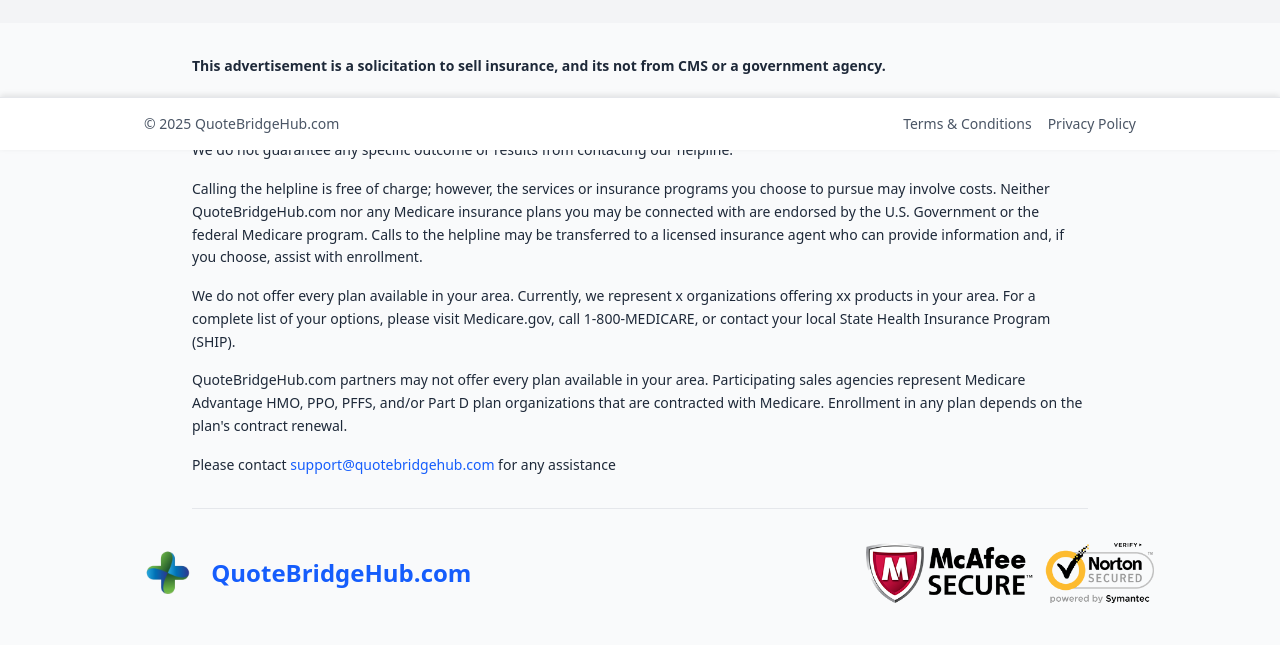
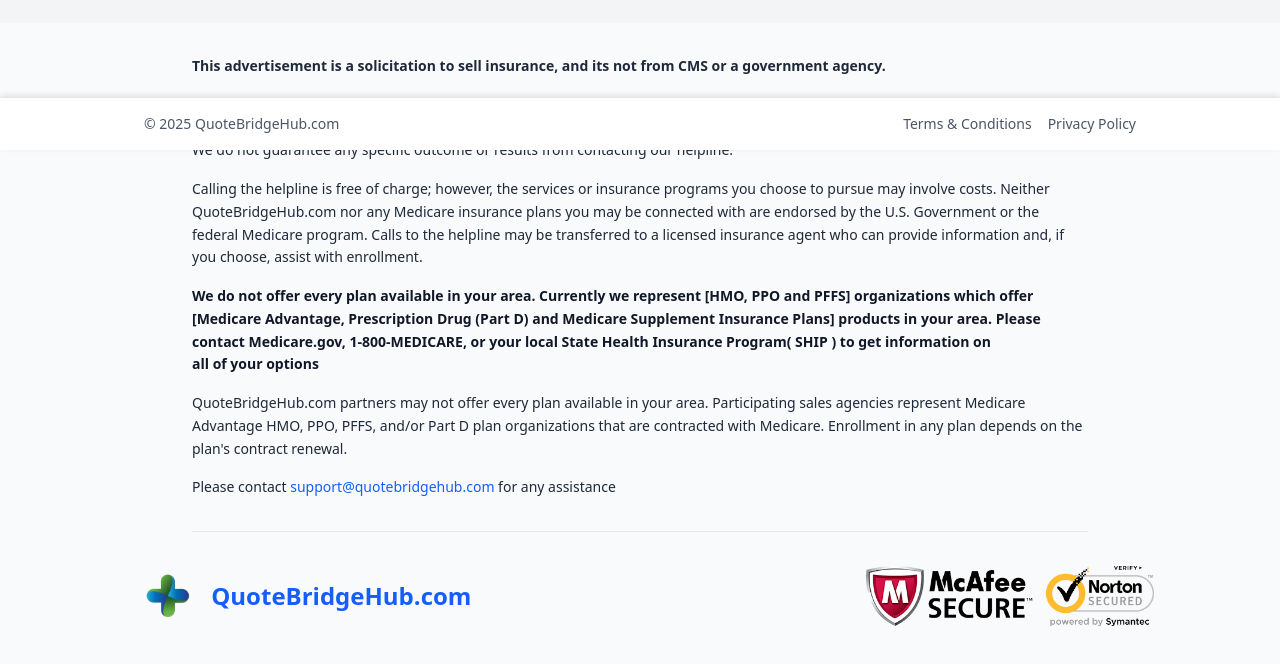
Before and after one commit to Waqas-Gujjar/quotebridgehub, a React (Vite) app: page /congratulations in a window 1280 px wide. Shown: the part 650-1314 px from the top of the page. Built offline with nearby package versions, Linux system fonts and the light colour scheme.

Commit message:
Update disclaimer text for clarity and consistency in Disclaimer component

```diff
--- a/src/components/Disclaimer.jsx
+++ b/src/components/Disclaimer.jsx
@@ -17,8 +17,8 @@ const Disclaimer = () => {
             Calling the helpline is free of charge; however, the services or insurance programs you choose to pursue may involve costs. Neither QuoteBridgeHub.com nor any Medicare insurance plans you may be connected with are endorsed by the U.S. Government or the federal Medicare program. Calls to the helpline may be transferred to a licensed insurance agent who can provide information and, if you choose, assist with enrollment.
           </p>
 
-          <p>
-            We do not offer every plan available in your area. Currently, we represent x organizations offering xx products in your area. For a complete list of your options, please visit Medicare.gov, call 1-800-MEDICARE, or contact your local State Health Insurance Program (SHIP).
+          <p className="font-semibold text-gray-900">
+           We do not offer every plan available in your area. Currently we represent [HMO, PPO and PFFS] organizations which offer [Medicare Advantage, Prescription Drug (Part D) and Medicare Supplement Insurance Plans] products in your area. Please contact Medicare.gov, 1-800-MEDICARE, or your local State Health Insurance Program( SHIP ) to get information on all of your options
           </p>
 
           <p>
```
